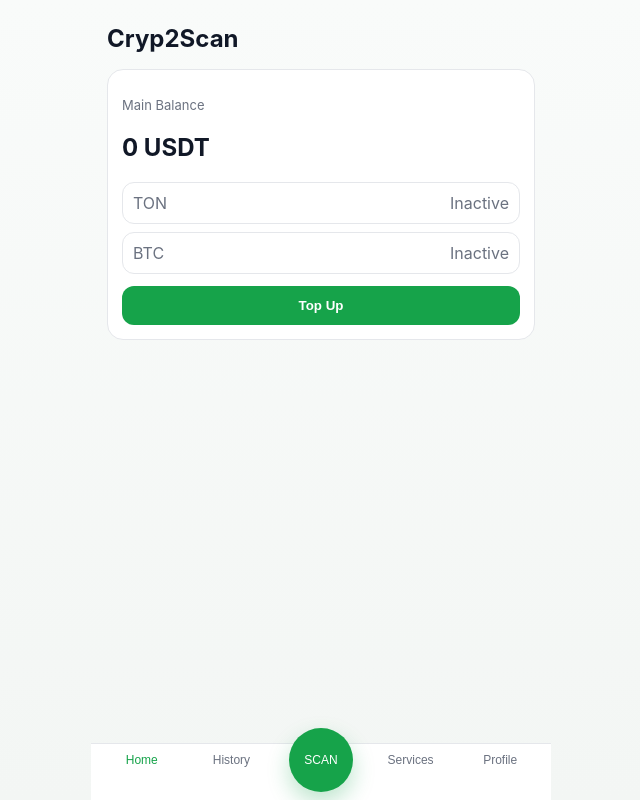
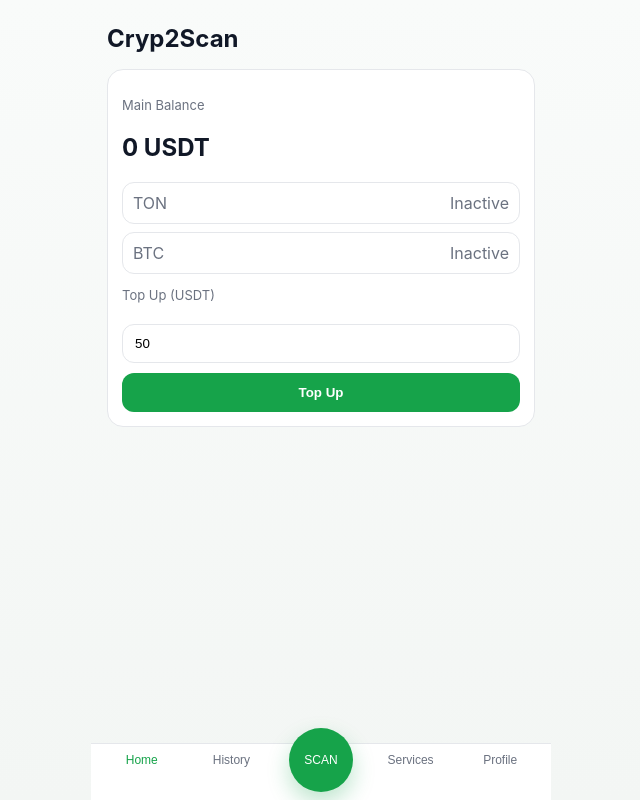
Before and after one commit to disa123155352/Cryp2Scan, a React app in the folder frontend/: page / in a window 1280 px wide. Shown: the whole page, without its empty margins (319-959 px from the left). Built offline with nearby package versions, Linux system fonts and the light colour scheme; no server answers; the HTML template or start-up script is replaced by a standard one.

Commit message:
Add Top Up flow and real Telegram user id wiring

```diff
--- a/frontend/src/App.jsx
+++ b/frontend/src/App.jsx
@@ -9,15 +9,17 @@ import ProfilePage from "./pages/ProfilePage";
 
 export default function App() {
   const [tab, setTab] = useState("home");
+  const [telegramId, setTelegramId] = useState("demo_user");
   const [homeData, setHomeData] = useState(null);
   const [history, setHistory] = useState([]);
   const [profile, setProfile] = useState(null);
 
   const loadAll = async () => {
+    const query = `?telegramId=${encodeURIComponent(telegramId)}`;
     const [home, historyData, profileData] = await Promise.all([
-      apiGet("/home"),
-      apiGet("/history"),
-      apiGet("/profile?telegramId=demo_user")
+      apiGet(`/home${query}`),
+      apiGet(`/history${query}`),
+      apiGet(`/profile${query}`)
     ]);
 
     setHomeData(home);
@@ -26,13 +28,23 @@ export default function App() {
   };
 
   useEffect(() => {
-    loadAll().catch(console.error);
+    const webApp = window.Telegram?.WebApp;
+    const id = webApp?.initDataUnsafe?.user?.id;
+    if (id) setTelegramId(String(id));
+    webApp?.ready?.();
+    webApp?.expand?.();
   }, []);
 
+  useEffect(() => {
+    loadAll().catch(console.error);
+  }, [telegramId]);
+
   let content = null;
-  if (tab === "home") content = <HomePage homeData={homeData} />;
+  if (tab === "home") {
+    content = <HomePage homeData={homeData} telegramId={telegramId} onTopUpDone={loadAll} />;
+  }
   if (tab === "history") content = <HistoryPage items={history} />;
-  if (tab === "scan") content = <ScanPage onPaid={loadAll} />;
+  if (tab === "scan") content = <ScanPage telegramId={telegramId} onPaid={loadAll} />;
   if (tab === "services") content = <ServicesPage />;
   if (tab === "profile") content = <ProfilePage profile={profile} />;
 
--- a/frontend/src/pages/HomePage.jsx
+++ b/frontend/src/pages/HomePage.jsx
@@ -1,4 +1,27 @@
-export default function HomePage({ homeData }) {
+import { useState } from "react";
+import { apiPost } from "../api/client";
+
+export default function HomePage({ homeData, telegramId, onTopUpDone }) {
+  const [amount, setAmount] = useState("50");
+  const [status, setStatus] = useState("");
+
+  const topUp = async () => {
+    const value = Number(amount);
+    if (!Number.isFinite(value) || value <= 0) {
+      setStatus("Enter valid amount");
+      return;
+    }
+
+    try {
+      setStatus("Processing...");
+      await apiPost("/topup", { telegramId, amountUsdt: value });
+      setStatus("Top up success");
+      onTopUpDone?.();
+    } catch {
+      setStatus("Top up failed");
+    }
+  };
+
   return (
     <div className="page">
       <h1>Cryp2Scan</h1>
@@ -18,7 +41,16 @@ export default function HomePage({ homeData }) {
           </div>
         </div>
 
-        <button className="primary-btn" type="button">Top Up</button>
+        <p className="label">Top Up (USDT)</p>
+        <input
+          className="input"
+          value={amount}
+          onChange={(e) => setAmount(e.target.value)}
+          inputMode="decimal"
+          placeholder="Amount"
+        />
+        <button className="primary-btn" type="button" onClick={topUp}>Top Up</button>
+        {status && <p className={status.includes("success") ? "ok" : status.includes("failed") ? "bad" : ""}>{status}</p>}
       </section>
     </div>
   );
--- a/frontend/src/pages/ScanPage.jsx
+++ b/frontend/src/pages/ScanPage.jsx
@@ -2,7 +2,7 @@ import { useEffect, useRef, useState } from "react";
 import QrScanner from "qr-scanner";
 import { apiPost } from "../api/client";
 
-export default function ScanPage({ onPaid }) {
+export default function ScanPage({ telegramId, onPaid }) {
   const videoRef = useRef(null);
   const scannerRef = useRef(null);
 
@@ -84,7 +84,7 @@ export default function ScanPage({ onPaid }) {
 
     try {
       const data = await apiPost("/pay", {
-        telegramId: "demo_user",
+        telegramId,
         storeName: quote.storeName,
         amountRub: quote.amountRub,
         amountUsdt: quote.amountUsdt,
--- a/frontend/src/styles/app.css
+++ b/frontend/src/styles/app.css
@@ -91,6 +91,15 @@ body {
   margin-top: 8px;
 }
 
+.input {
+  width: 100%;
+  border: 1px solid var(--line);
+  border-radius: 12px;
+  padding: 11px 12px;
+  margin: 8px 0 10px;
+  outline: none;
+}
+
 .list {
   display: grid;
   gap: 10px;
```
Also changed, not shown: 1 other file (tests, documents, lock files or other folders).
